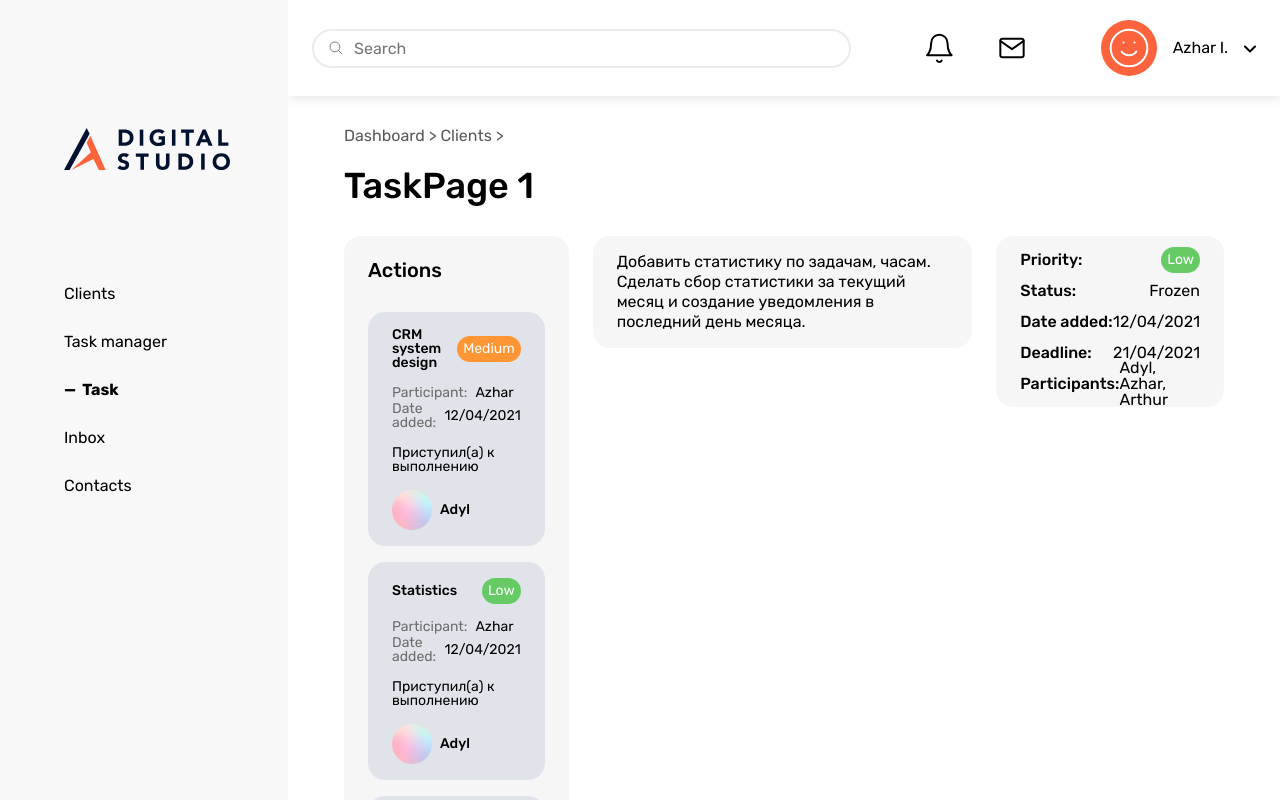
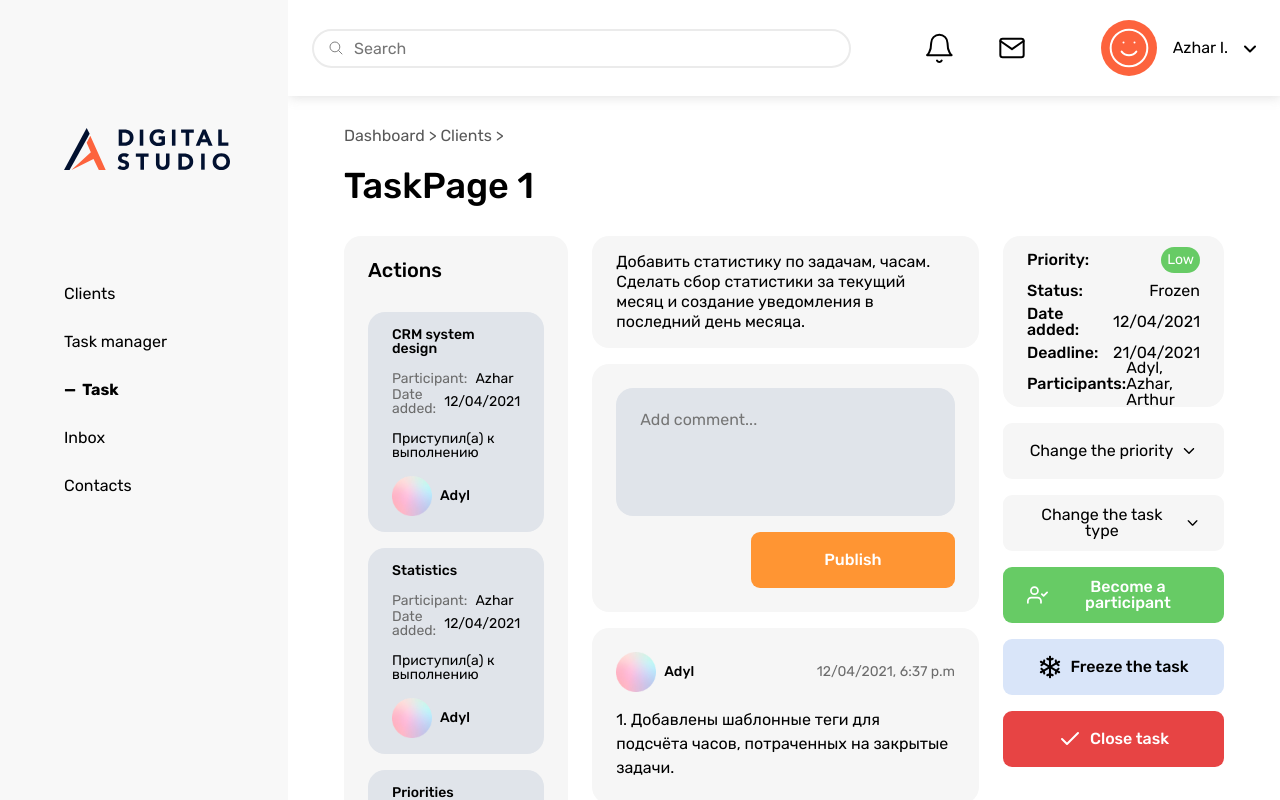
Before and after one commit to maksym-bezditko/taskfusion, a Next.js app: page /task/1 in a window 1280 px wide. Built offline with nearby package versions, Linux system fonts and the light colour scheme.

Commit message:
change task page layout and add components

```diff
--- a/components/pages/TaskPage/TaskPage.module.scss
+++ b/components/pages/TaskPage/TaskPage.module.scss
@@ -2,10 +2,22 @@
 
 .contentWrapper {
 	display: grid;
-	grid-template-columns: 2fr 5fr 3fr;
+	grid-template-columns: 4fr 7fr 4fr;
 	column-gap: 1.5rem;
 
 	&>* {
 		margin-top: 2rem;
 	}
 }
+
+.commentSection {
+	&>*:not(:last-child) {
+		margin-bottom: 1rem;
+	}
+}
+
+.taskDetailsSection {
+	&>*:not(:last-child) {
+		margin-bottom: 1rem;
+	}
+}
--- a/components/pages/TaskPage/TaskPage.tsx
+++ b/components/pages/TaskPage/TaskPage.tsx
@@ -4,6 +4,12 @@ import { Props as ColumnItemProps } from "@/components/global/ColumnItem/ColumnI
 import { Avatar } from "@/components/global/Avatar/Avatar";
 import { Details } from "@/components/global/Details/Details";
 import { PriorityBadge } from "@/components/global/PriorityBadge/PriorityBadge";
+import { Comment } from "@/components/global/Comment/Comment";
+import { CommentInput } from "@/components/global/CommentInput/CommentInput";
+import { Button } from "@/components/global/Button/Button";
+import { Check } from "@/components/svg/Check";
+import { Freeze } from "@/components/svg/Freeze";
+import { Participant } from "@/components/svg/Participant";
 
 type Props = {
   taskId: string;
@@ -22,7 +28,6 @@ const ACTIONS: ColumnItemProps[] = [
         value: "12/04/2021",
       },
     ],
-    status: "Medium",
     text: "Приступил(а) к выполнению",
     author: <Avatar name="Adyl" />,
   },
@@ -38,7 +43,6 @@ const ACTIONS: ColumnItemProps[] = [
         value: "12/04/2021",
       },
     ],
-    status: "Low",
     text: "Приступил(а) к выполнению",
     author: <Avatar name="Adyl" />,
   },
@@ -54,7 +58,6 @@ const ACTIONS: ColumnItemProps[] = [
         value: "12/04/2021",
       },
     ],
-    status: "High",
     text: "Создал(а) задачу",
     author: <Avatar name="Adyl" />,
   },
@@ -98,10 +101,52 @@ export const TaskPage = (props: Props) => {
 
         <div className={styles.commentSection}>
           <Details details={DETAILS_STRING} />
+
+          <CommentInput />
+
+          <Comment />
         </div>
 
         <div className={styles.taskDetailsSection}>
           <Details details={TASK_DETAILS} />
+
+          <Button
+            text="Change the priority"
+            isModalButton
+            width="100%"
+            isFontBold={false}
+          />
+
+          <Button
+            text="Change the task type"
+            isModalButton
+            width="100%"
+            isFontBold={false}
+          />
+
+          <Button
+            text="Become a participant"
+            bgColor="green"
+            textColor="white"
+            width="100%"
+            icon={<Participant />}
+          />
+
+          <Button
+            text="Freeze the task"
+            bgColor="blue"
+            textColor="black"
+            width="100%"
+            icon={<Freeze />}
+          />
+
+          <Button
+            text="Close task"
+            bgColor="red"
+            textColor="white"
+            width="100%"
+            icon={<Check />}
+          />
         </div>
       </div>
     </div>
```
